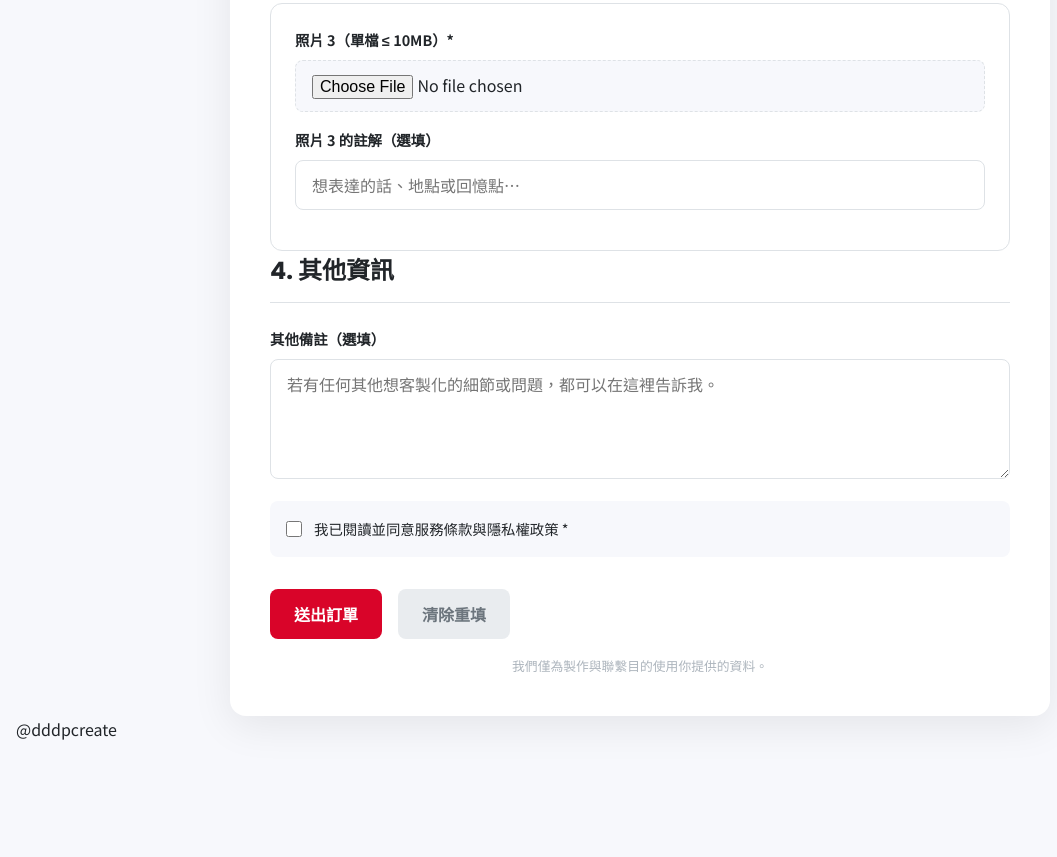
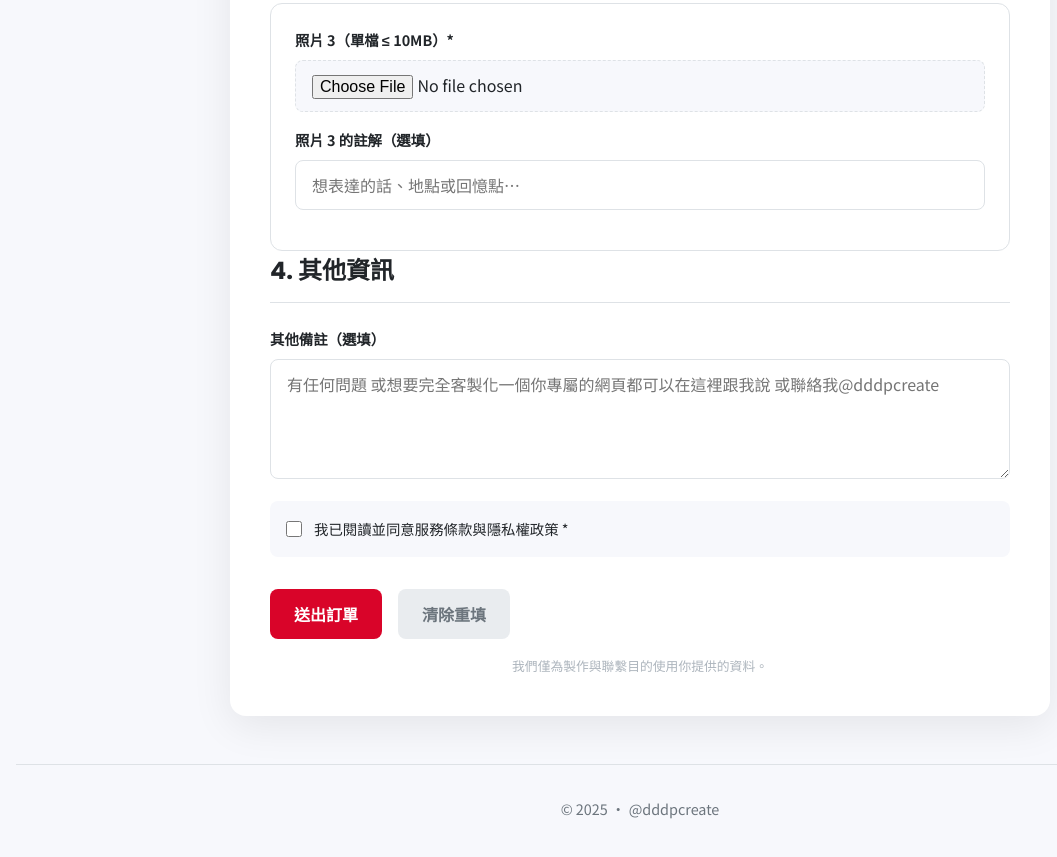
Before and after one commit to 878787ya/dddpcreate_main, a plain HTML site: page order/index.html in a window 1280 px wide. Shown: the part 1782-2639 px from the top of the page, without its empty margins (0-1057 px from the left). Before the commit the page ends 2556 px from the top, so only its background shows below. Drawn offline with Linux system fonts and the light colour scheme.

Commit message:
Update index.html

```diff
--- a/order/index.html
+++ b/order/index.html
@@ -233,6 +233,19 @@
       margin-top: 1rem;
       text-align: center;
     }
+    /* --- Footer Style: Simple & Elegant --- */
+    .footer-simple {
+      text-align: center;
+      padding: 2rem 1rem;
+      margin-top: 3rem; /* 確保與上方內容有足夠間距 */
+      border-top: 1px solid #dee2e6; /* 分隔細線 */
+      color: #6c757d; /* 柔和的文字顏色 */
+      font-size: 0.9rem;
+    }
+
+    .footer-simple p {
+      margin: 0;
+    }
 
     /* --- 響應式設計 --- */
     @media (max-width: 768px) {
@@ -335,7 +348,7 @@
         <h2>4. 其他資訊</h2>
         <div class="field">
           <label for="notes">其他備註（選填）</label>
-          <textarea id="notes" name="notes" placeholder="若有任何其他想客製化的細節或問題，都可以在這裡告訴我。"></textarea>
+          <textarea id="notes" name="notes" placeholder="有任何問題 或想要完全客製化一個你專屬的網頁都可以在這裡跟我說 或聯絡我@dddpcreate"></textarea>
         </div>
 
         <div class="field check">
@@ -448,5 +461,12 @@
     }
   </script>
 </body>
-<footer>@dddpcreate</footer>
+<footer class="footer-simple">
+  <p>&copy; <span id="current-year"></span> &middot; @dddpcreate</p>
+</footer>
+
+<script>
+  // 自動更新年份，一勞永逸
+  document.getElementById('current-year').textContent = new Date().getFullYear();
+</script>
 </html>
```
